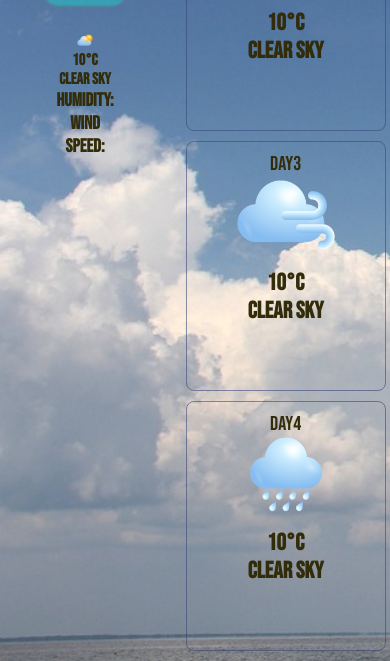
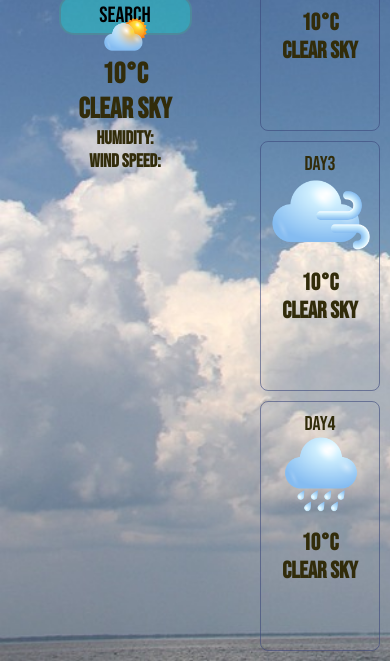
Before and after one commit to Faouzi2/weather-app, a plain HTML site: page index.html in a window 390 px wide. Shown: the part 443-1104 px from the top of the page. Drawn offline with Linux system fonts and the light colour scheme.

Commit message:
Update style.css

```diff
--- a/style.css
+++ b/style.css
@@ -114,19 +114,24 @@ body{
     .days-stat{
       display:table;
       font-size: 1rem;
-
+    }
+    .day-card{
+      width: 120px;
     }
     .weather-stat{
       font-size: 1rem;
-      margin:1rem;
-      padding: 1rem;
+      margin:10px;
+      padding: 10px;
     }
-    .temp,.sky,.top-titel{
-      font-size: 1rem;
+    .temp,.sky{
+      font-size: 1.8rem;
+
     }
     .weather-stat img{
       width: 1rem;
-      margin-top: 5px;
+
     }
-
+    img.clouds{
+      width:30% ;
+    }
   }
```
